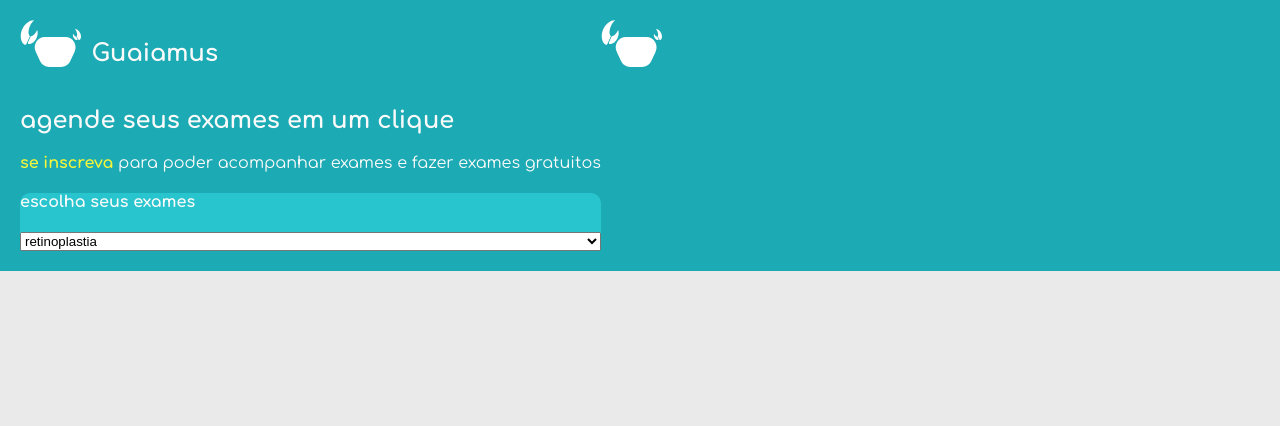
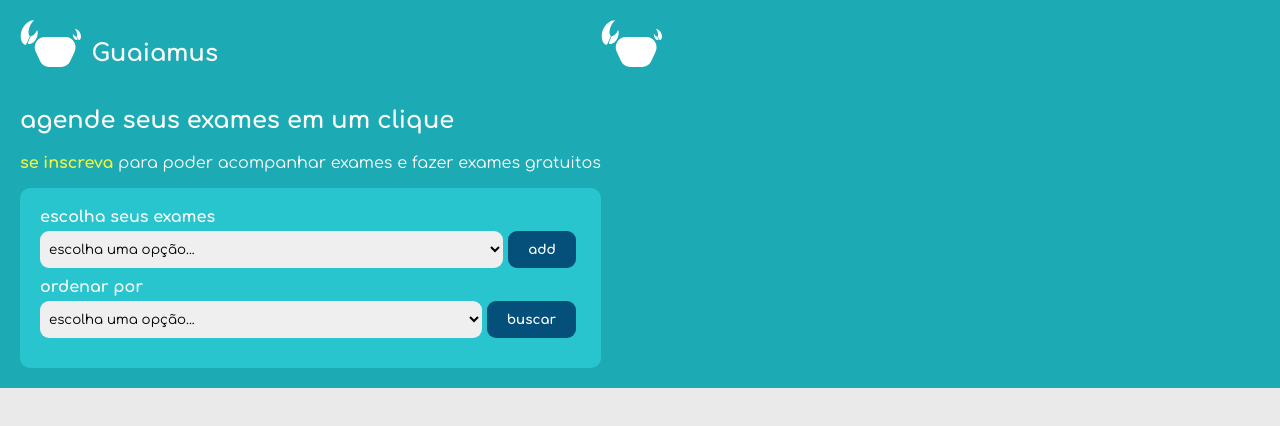
Before and after one commit to MiniMarvin/guaiamus-exam-website, a Next.js app: page / in a window 1280 px wide. Shown: the top 426 px of the page. Built offline with nearby package versions, Linux system fonts and the light colour scheme.

Commit message:
feat: selection box

```diff
--- /dev/null
+++ b/components/button.js
@@ -0,0 +1,26 @@
+import globalTheme from './theme'
+
+/**
+ *
+ * @param {{onClick: any?}} props
+ */
+export default function Button(props) {
+	let theme = globalTheme
+	if (props.theme) theme = props.theme
+	return (
+		<button {...props}>
+      {props.children}
+			<style jsx>{`
+        button {
+          background-color: ${theme.colors.buttonBgColor};
+          color: ${theme.colors.buttonColor};
+          padding: 10px 20px;
+          border: none;
+          border-radius: 9px;
+          margin: 0px 5px;
+          font-weight: bold;
+        }
+      `}</style>
+		</button>
+	)
+}
--- a/components/searchBox.js
+++ b/components/searchBox.js
@@ -1,24 +1,72 @@
-import {useState} from 'react'
+import { useState } from 'react'
 import theme from '../components/theme'
 import Selector from './selector'
+import Button from './button'
 
-export default function SearchBox() {
+export default function SearchBox(props) {
 	// TODO: query data from database
 	// TODO: selected list
 	// TODO: unselected list
-  const [exams, setExams] = useState(['retinoplastia', 'sorologia', 'psicologia'])
+	const [exams, setExams] = useState([
+		'retinoplastia',
+		'sorologia',
+		'psicologia',
+  ])
+
+	const [ordering, setOrdering] = useState([
+		'preço',
+		'distância',
+		'comodidade',
+		'agilidade',
+	])
 
 	return (
 		<>
 			<div className="box">
+				<div className="part">
 					<h4>escolha seus exames</h4>
-        <Selector onChange={(value) => {console.log(`did select ${value}`)}} options={exams} />
+					<div className="row">
+						<Selector
+							onChange={(value) => {
+								console.log(`did select ${value}`)
+							}}
+							options={exams}
+						/>
+						<Button>add</Button>
+					</div>
+				</div>
+				<div className="part">
+					<h4>ordenar por</h4>
+					<div className="row">
+						<Selector
+							onChange={(value) => {
+								console.log(`did select ${value}`)
+							}}
+							options={ordering}
+						/>
+						<Button>buscar</Button>
+					</div>
+				</div>
 			</div>
 
 			<style jsx>{`
+        h1,h2,h3,h4,h5 {
+          margin: 5px 0px;
+        }
+
+        .row {
+          display: flex;
+          flex-direction: row;
+        }
+
         .box {
           border-radius: 10px;
           background-color: #28C5CE;
+          padding: 10px 20px 20px;
+        }
+
+        .part {
+          margin: 10px 0px;
         }
 
         button {
--- a/components/selector.js
+++ b/components/selector.js
@@ -13,12 +13,16 @@ export default function Selector(props) {
 				onChange={props.onChange}
 				{...props}
 			>
+        <option>escolha uma opção...</option>
 				{options}
 			</select>
 
 			<style jsx>{`
 				select {
 					width: 100%;
+          padding: 10px 5px;
+          border-radius: 9px;
+          border: none;
 				}
 			`}</style>
 		</>
--- a/styles/globals.css
+++ b/styles/globals.css
@@ -18,4 +18,6 @@ a {
 
 * {
   box-sizing: border-box;
+  font-family: 'comfortaa', -apple-system, BlinkMacSystemFont, Segoe UI, Roboto, Oxygen,
+    Ubuntu, Cantarell, Fira Sans, Droid Sans, Helvetica Neue, sans-serif;
 }
```
Lines whose indentation alone changed are shown as unchanged.
